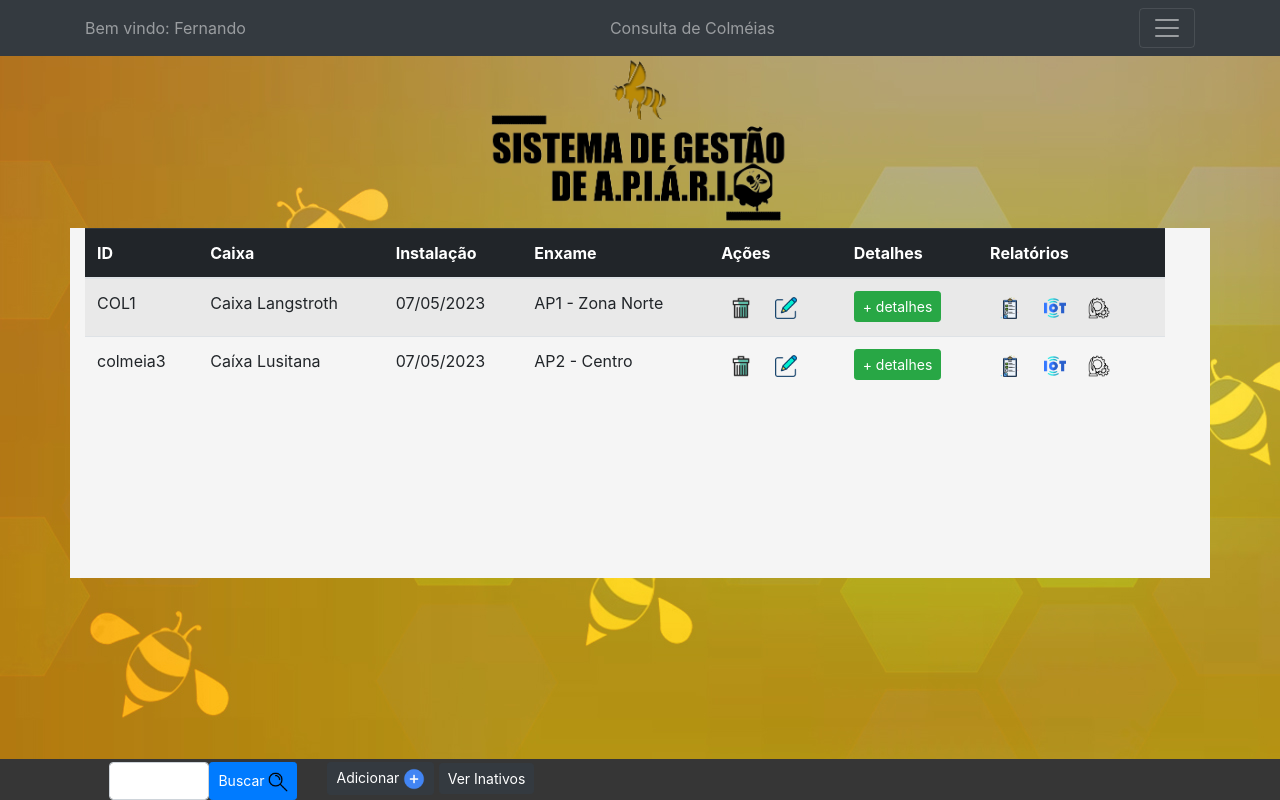
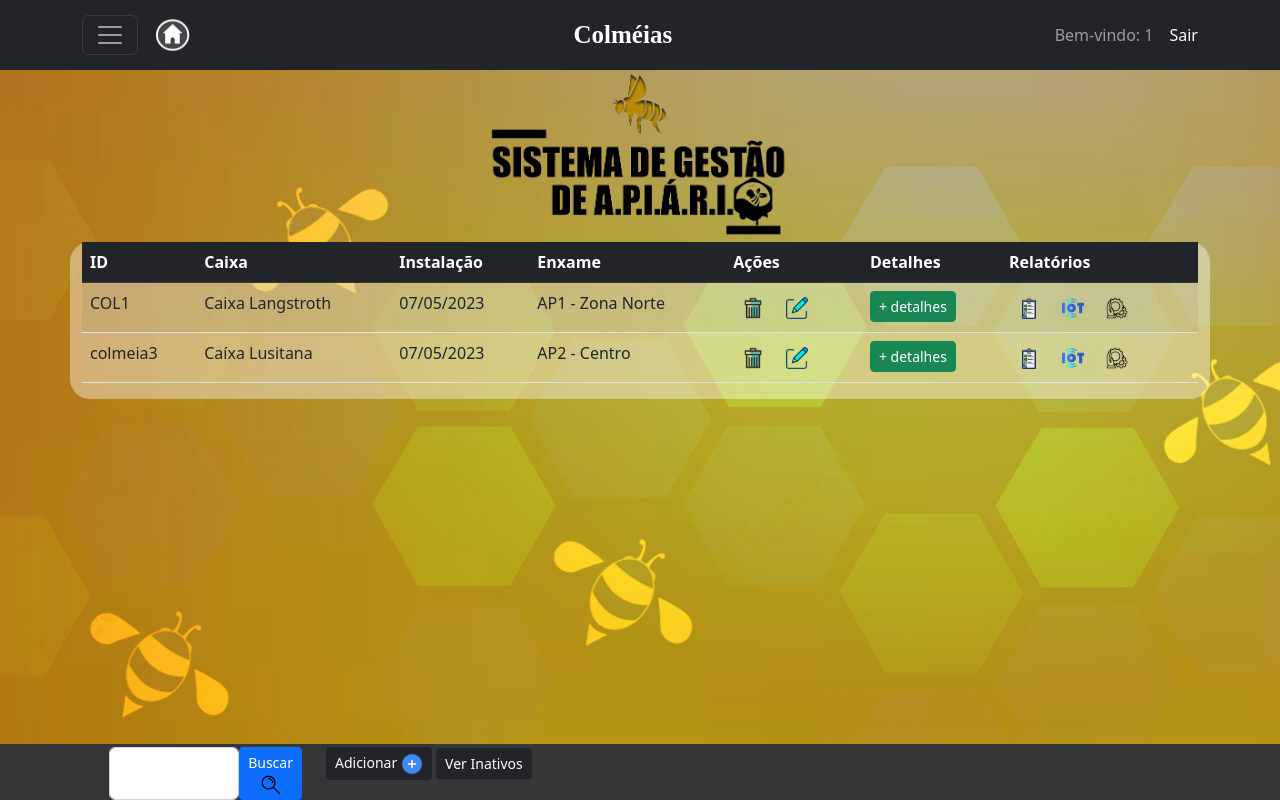
Before and after one commit to pdickel92/sg_apiario, a PHP site: page /ui/colmeia.php?pesquisar=1 in a window 1280 px wide. Run offline with PHP 8.4, Linux system fonts and the light colour scheme; a user stored in the database is signed in; data comes from the database, SQL or seed files in the repository; some libraries are stand-ins or nearby versions.

Commit message:
alterando layout parcial falta subir rodape

```diff
--- a/apiario.php
+++ b/apiario.php
@@ -113,7 +113,7 @@ $resultado = mysqli_query($conecta, $exibe_apiario) // $resultado recebe por com
 
 
     <!--CONTAINER TABELA DE DADOS-->
-    <div class="container ct-tabela ">
+    <div class="container" style="min-height: 60px; background: rgba(255, 255, 255, 0.4); border-radius: 20px;">
         <div class="row linhaTAB  dt-responsive table-responsive ">
             <div class="col table-responsive">
                 <table class=" table   ">
--- a/colmeia.php
+++ b/colmeia.php
@@ -5,19 +5,15 @@
     <meta charset="UTF-8">
     <meta http-equiv="X-UA-Compatible" content="IE=edge">
     <meta name="viewport" content="width=device-width, initial-scale=1.0">
-    <title> Colméias </title>
+    <title> Produções </title>
     <link rel="stylesheet" href="css/estiloCat.css">
-    <script src="https://cdn.jsdelivr.net/npm/bootstrap@5.2.2/dist/js/bootstrap.bundle.min.js" integrity="sha384-OERcA2EqjJCMA+/3y+gxIOqMEjwtxJY7qPCqsdltbNJuaOe923+mo//f6V8Qbsw3" crossorigin="anonymous">
-    </script>
-    <link href="css/bootstrap.min.css" rel="stylesheet">
-
-    <!-- CSS DO MAPA DOS APIARIOS-->
-    <style>
-        #map {
-            height: 400px;
-            width: 400px;
-        }
-    </style>
+    <script src="https://cdn.jsdelivr.net/npm/bootstrap@5.2.2/dist/js/bootstrap.bundle.min.js"
+        integrity="sha384-OERcA2EqjJCMA+/3y+gxIOqMEjwtxJY7qPCqsdltbNJuaOe923+mo//f6V8Qbsw3"
+        crossorigin="anonymous"></script>
+    <!--CSS BOOTSTRAP-->
+    <link href="https://cdn.jsdelivr.net/npm/bootstrap@5.2.2/dist/css/bootstrap.min.css" rel="stylesheet"
+        integrity="sha384-Zenh87qX5JnK2Jl0vWa8Ck2rdkQ2Bzep5IDxbcnCeuOxjzrPF/et3URy9Bv1WTRi" crossorigin="anonymous">
+    <!--CSS-->
 
 
 </head>
@@ -38,48 +34,73 @@ $resultado = mysqli_query($conecta, $exibe_colmeia) // $resultado recebe por com
 ?>
 
 <body>
-    <!-- MENU DE NAVEGAÇÃO RESPONSIVO-->
+    <?php
+    session_start(); //inicio de sessão
+    if (!isset($_SESSION['USUARIO_LOGIN'])) { // se a sessão USUARIO_LOGIN não for encontrada
+        header("location:index.php"); // redirecionar usuario para index.php
+        session_destroy();
+    }
+    include("config_login.php");
+    ?>
+
+    <!-- menu de navegação responsivo-->
     <nav class="navbar  bg-dark  navbar-dark">
-        <div class="container container_nav">
+        <div class="container">
 
-            <!--mostrar usuario e data-->
-            <span class="navbar-text">Bem vindo: Fernando
-            </span>
-            <span class="navbar-text">Consulta de Colméias
+            <div class="d-flex align-items-center">
+                <button class="navbar-toggler me-3" type="button" data-bs-toggle="collapse" data-bs-target="#menu"
+                    style="cursor:pointer"><span class="navbar-toggler-icon"></span>
+                </button>
+                <a href="principal.php" class="ms-auto"> <img src="img/home1.png" width="37px" height="35px"></a>
+            </div>
+            <span class="navbar-text d-flex justify-content-center mx-auto">
+                <text
+                    style="font-family: 'Times New Roman', Times, serif; font-size: 25px; font-weight: bold; color: white;">Colméias</text>
             </span>
 
-            <!-------------------------------------BOTÃO QUE ABRE MENU RESPONSIVO  -------------------->
-            <button class="navbar-toggler" type="button" data-bs-toggle="collapse" data-bs-target="#menu" style="cursor:pointer">
-                <span class="navbar-toggler-icon">
+            <div class="navbar-text d-flex justify-content-end">
+                <span class="me-3">Bem-vindo:
+                    <?php echo $_SESSION['NOME_USUARIO']; ?>
                 </span>
-            </button>
+                <a href="logoff.php" class="nav-link">Sair</a>
+            </div>
 
-            <!--ITENS DO BOTÃO-->
+            <!--itens do botão-->
             <div class="navbar-collapse collapse" id="menu">
                 <ul class="navbar-nav">
                     <li class="nav-item">
-                        <a class="nav-link" href="logoff.php">Desconectar </a>
+                        <a class="nav-link" href="producao.php">Produções </a>
                     </li>
                     <li class="nav-item">
-                        <a class="nav-link" href="producao.php">Produção </a>
+                        <a class="nav-link" href="tarefas.php">Minhas Tarefas</a>
                     </li>
                     <li class="nav-item">
-                        <a class="nav-link" href="tarefas.php">Tarefas</a>
+                        <a class="nav-link" href="apiario.php">Apiários</a>
                     </li>
                     <li class="nav-item">
-                        <a class="nav-link" href="apiario.php">Apiário</a>
+                        <a class="nav-link" href="colmeia.php">Colméias</a>
                     </li>
                     <li class="nav-item">
-                        <a class="nav-link" href="colmeia.php">Colméia</a>
-                    </li>
-                    <li class="nav-item">
-                        <a class="nav-link" href="rainha.php">Raínha</a>
+                        <a class="nav-link" href="rainha.php">Raínhas</a>
                     </li>
                 </ul>
+                <!--FINAL ITENS DO BOTÃO RESPONSIVO-->
             </div>
-            <!--FINAL ITENS DO BOTÃO RESPONSIVO-->
-        </div>
     </nav>
+    <script>
+        document.addEventListener('click', function (event) {
+            var navbarMenu = document.getElementById('menu');
+            var targetElement = event.target; // Elemento clicado
+
+            // Verifica se o elemento clicado está dentro do menu
+            var isClickedInsideMenu = navbarMenu.contains(targetElement);
+
+            if (!isClickedInsideMenu) {
+                // Remove a classe "show" para recolher o menu
+                navbarMenu.classList.remove('show');
+            }
+        });
+    </script>
 
 
     <!-- INICIO CONTAINER DO LOGO--->
@@ -101,7 +122,7 @@ $resultado = mysqli_query($conecta, $exibe_colmeia) // $resultado recebe por com
 
 
     <!--CONTAINER TABELA DE DADOS-->
-    <div class="container ct-tabela ">
+    <div class="container" style="min-height: 60px; background: rgba(255, 255, 255, 0.4); border-radius: 20px;">
         <div class="row linhaTAB  dt-responsive table-responsive ">
             <div class="col table-responsive">
                 <table class=" table table-striped  ">
--- a/tarefas.php
+++ b/tarefas.php
@@ -120,7 +120,7 @@ $resultado = mysqli_query($conecta, $sql_tarefas) // $resultado recebe por coman
 
 
     <!--CONTAINER TABELA DE DADOS-->
-    <div class="container ct-tabela ">
+    <div class="container" style="min-height: 60px; background: rgba(255, 255, 255, 0.4); border-radius: 20px;">
         <div class="row linhaTAB  dt-responsive table-responsive ">
             <div class="col table-responsive">
                 <table class=" table table-striped  ">
```
